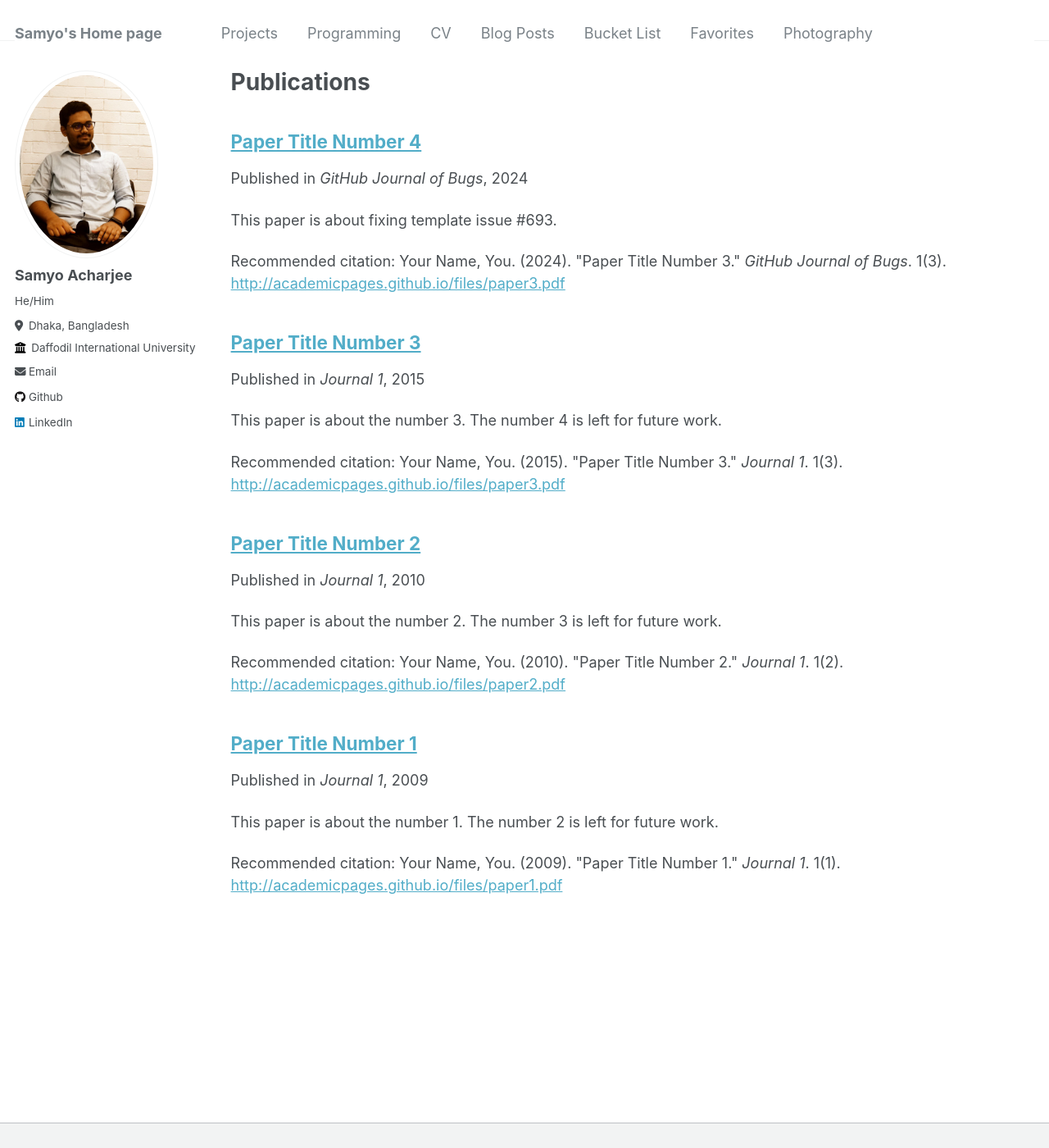
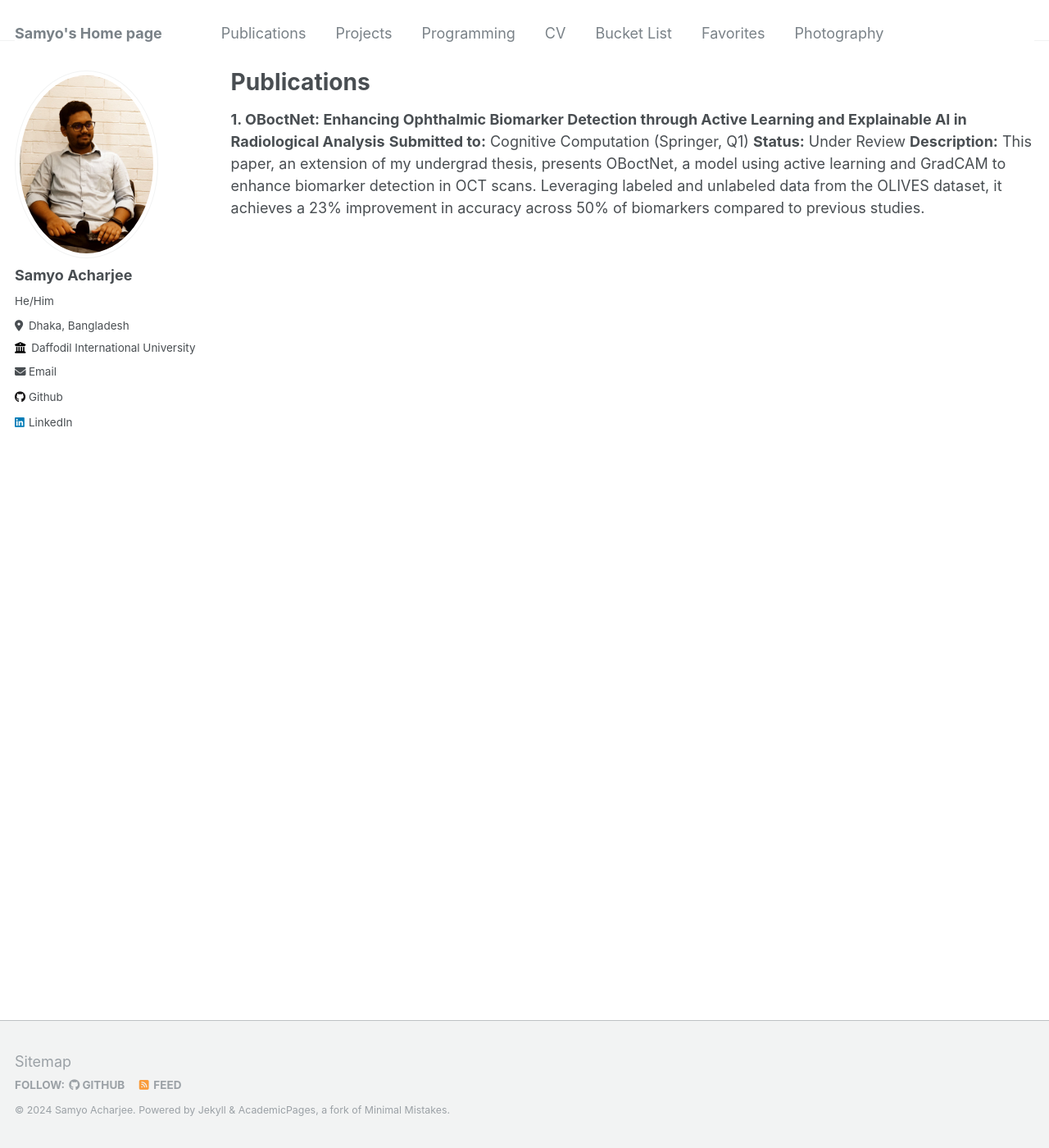
Before and after one commit to samyo00/samyo00.github.io, a Jekyll site: the page built from _pages/publications.md, in a window 1280 px wide and 1400 px high. Shown: the whole window at 82% size. Built offline with Jekyll 4.4.1, drawn with Linux system fonts in a browser that asks for light colours.

Commit message:
update publication

```diff
--- a/_data/navigation.yml
+++ b/_data/navigation.yml
@@ -12,6 +12,10 @@ main:
   # - title: "Portfolio"
   #   url: /portfolio/
 
+  - title: Publications
+    url: /publications/
+
+
   - title: Projects
     url: /projects/
 
@@ -22,8 +26,8 @@ main:
     #url: /cv/
     url: https://drive.google.com/file/d/1tfgM_XYZvMDgYkXjzK9bp74-wxrKaas3/view?usp=sharing
 
-  - title: "Blog Posts"
-    url: /year-archive/
+  # - title: "Blog Posts"
+  #   url: /year-archive/
 
 
   - title: "Bucket List"
--- a/_pages/publications.md
+++ b/_pages/publications.md
@@ -5,12 +5,7 @@ permalink: /publications/
 author_profile: true
 ---
 
-{% if site.author.googlescholar %}
-  <div class="wordwrap">You can also find my articles on <a href="{{site.author.googlescholar}}">my Google Scholar profile</a>.</div>
-{% endif %}
-
-{% include base_path %}
-
-{% for post in site.publications reversed %}
-  {% include archive-single.html %}
-{% endfor %}
+<b>1. OBoctNet: Enhancing Ophthalmic Biomarker Detection through Active Learning and Explainable AI in Radiological Analysis</b>
+<b>Submitted to:</b> Cognitive Computation (Springer, Q1)
+<b>Status:</b> Under Review
+<b>Description:</b> This paper, an extension of my undergrad thesis, presents OBoctNet, a model using active learning and GradCAM to enhance biomarker detection in OCT scans. Leveraging labeled and unlabeled data from the OLIVES dataset, it achieves a 23% improvement in accuracy across 50% of biomarkers compared to previous studies.
```
Also changed, not shown: _pages/about.md (+8 -5 lines), _pages/programming.md (+2 -1 lines).
